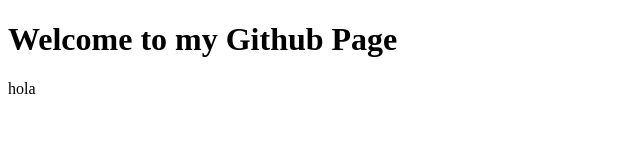
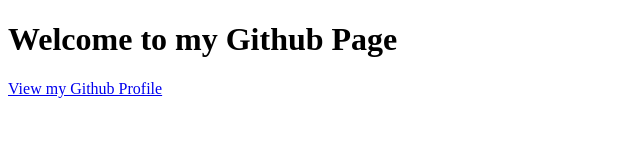
Before and after one commit to Zaka-ui-hub/primera-subida, a plain HTML site: page index.html in a window 1280 px wide. Shown: the whole page, without its empty margins (0-640 px from the left). Drawn offline with Linux system fonts and the light colour scheme.

Commit message:
Mi pagina web

```diff
--- a/index.html
+++ b/index.html
@@ -1,4 +1,4 @@
 <!DOCTYPE html>
 <title>My Github Page</title>
 <h1>Welcome to my Github Page</h1>
-<p>hola</p>
+<a href="https://zaka-ui-hub.github.io/primera-subida/">View my Github Profile</a>
```
